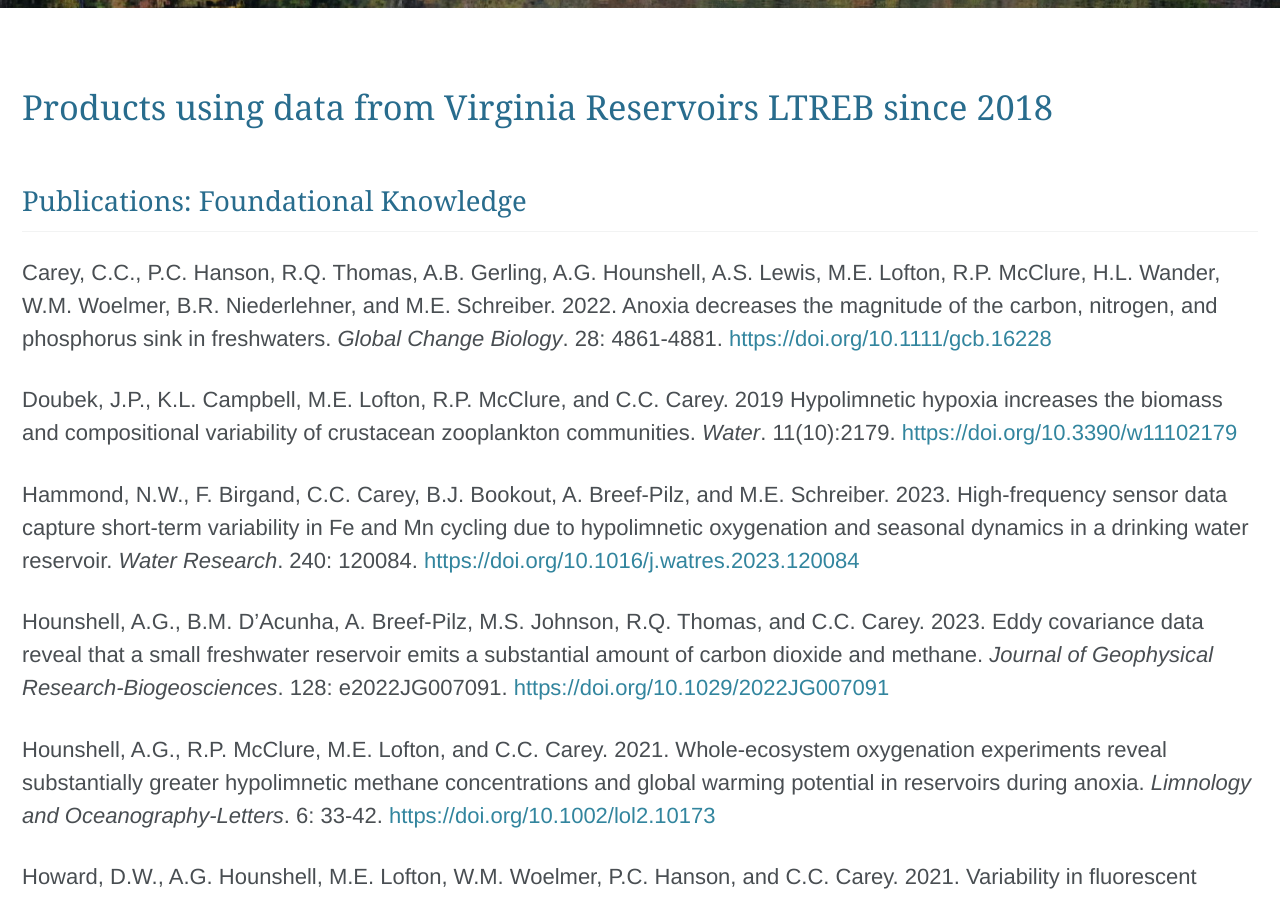
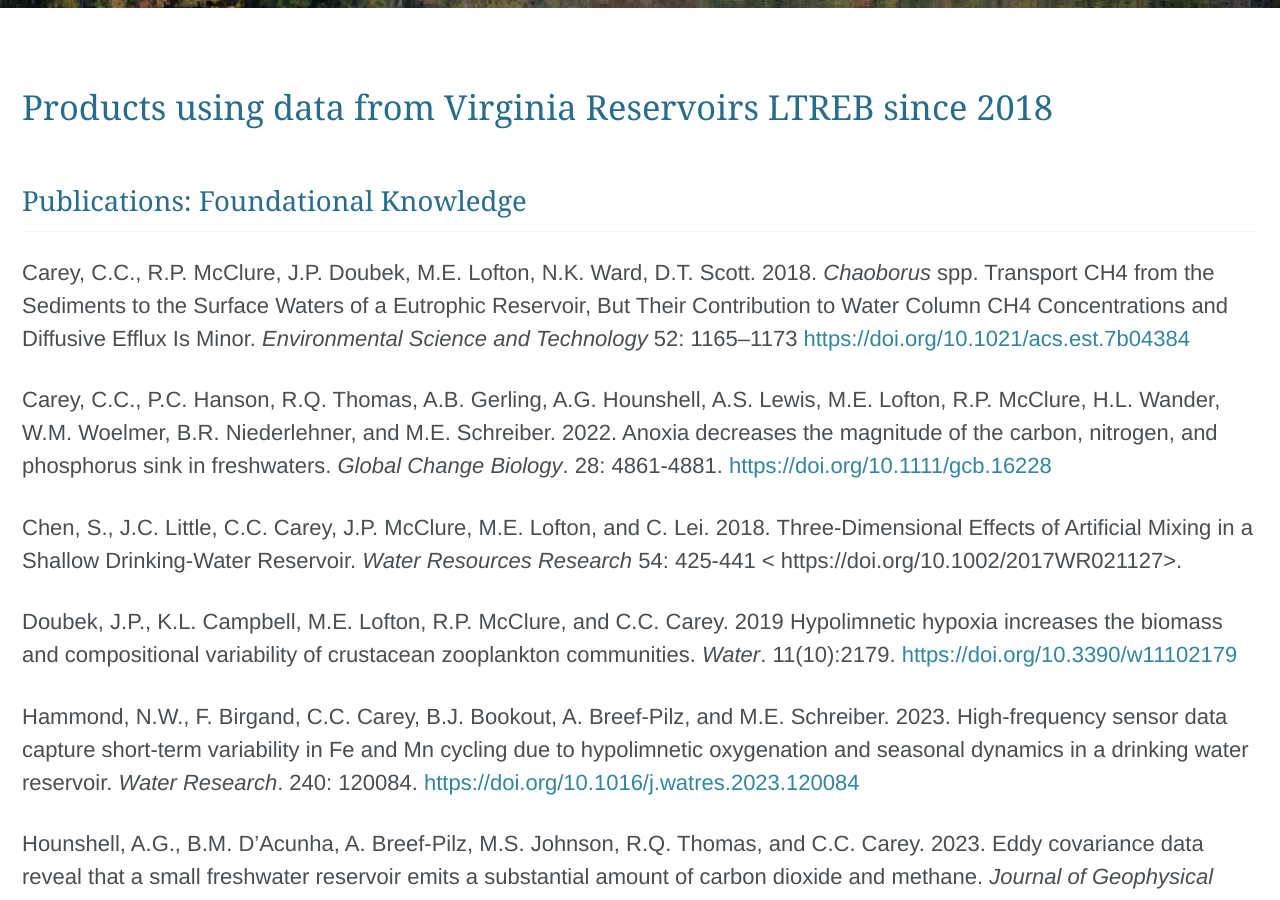
Before and after one commit to LTREB-reservoirs/LTREB-reservoirs.github.io, a Jekyll site: the page built from _pages/products.md, in a window 1280 px wide and 900 px high, scrolled down 315 px. Built offline with Jekyll 4.4.1, drawn with Linux system fonts in a browser that asks for light colours; cached includes are drawn as plain includes; nearby versions of some CDN libraries.

Commit message:
Update products.md

```diff
--- a/_pages/products.md
+++ b/_pages/products.md
@@ -9,7 +9,11 @@ header:
 
 ## Publications: Foundational Knowledge
 
+Carey, C.C., R.P. McClure, J.P. Doubek, M.E. Lofton, N.K. Ward, D.T. Scott. 2018. *Chaoborus* spp. Transport CH4 from the Sediments to the Surface Waters of a Eutrophic Reservoir, But Their Contribution to Water Column CH4 Concentrations and Diffusive Efflux Is Minor. *Environmental Science and Technology* 52: 1165–1173 <https://doi.org/10.1021/acs.est.7b04384>
+
 Carey, C.C., P.C. Hanson, R.Q. Thomas, A.B. Gerling, A.G. Hounshell, A.S. Lewis, M.E. Lofton, R.P. McClure, H.L. Wander, W.M. Woelmer, B.R. Niederlehner, and M.E. Schreiber. 2022. Anoxia decreases the magnitude of the carbon, nitrogen, and phosphorus sink in freshwaters. *Global Change Biology*. 28: 4861-4881. [https://doi.org/10.1111/gcb.16228](https://doi.org/10.1111/gcb.16228)
+
+Chen, S., J.C. Little, C.C. Carey, J.P. McClure, M.E. Lofton, and C. Lei. 2018. Three‐Dimensional Effects of Artificial Mixing in a Shallow Drinking‐Water Reservoir. *Water Resources Research* 54: 425-441 < https://doi.org/10.1002/2017WR021127>.
 
 Doubek, J.P., K.L. Campbell, M.E. Lofton, R.P. McClure, and C.C. Carey. 2019 Hypolimnetic hypoxia increases the biomass and compositional variability of crustacean zooplankton communities. *Water*. 11(10):2179. [https://doi.org/10.3390/w11102179](https://doi.org/10.3390/w11102179)
 
```
